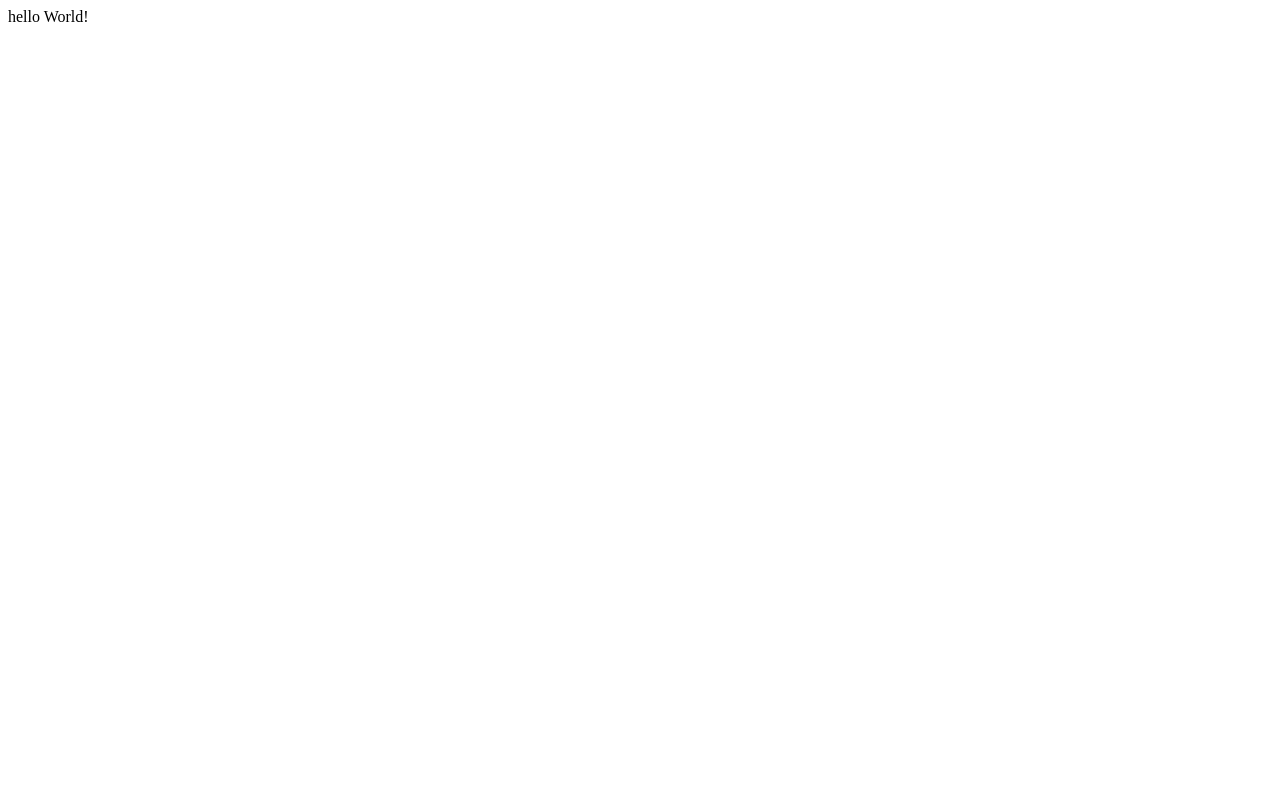
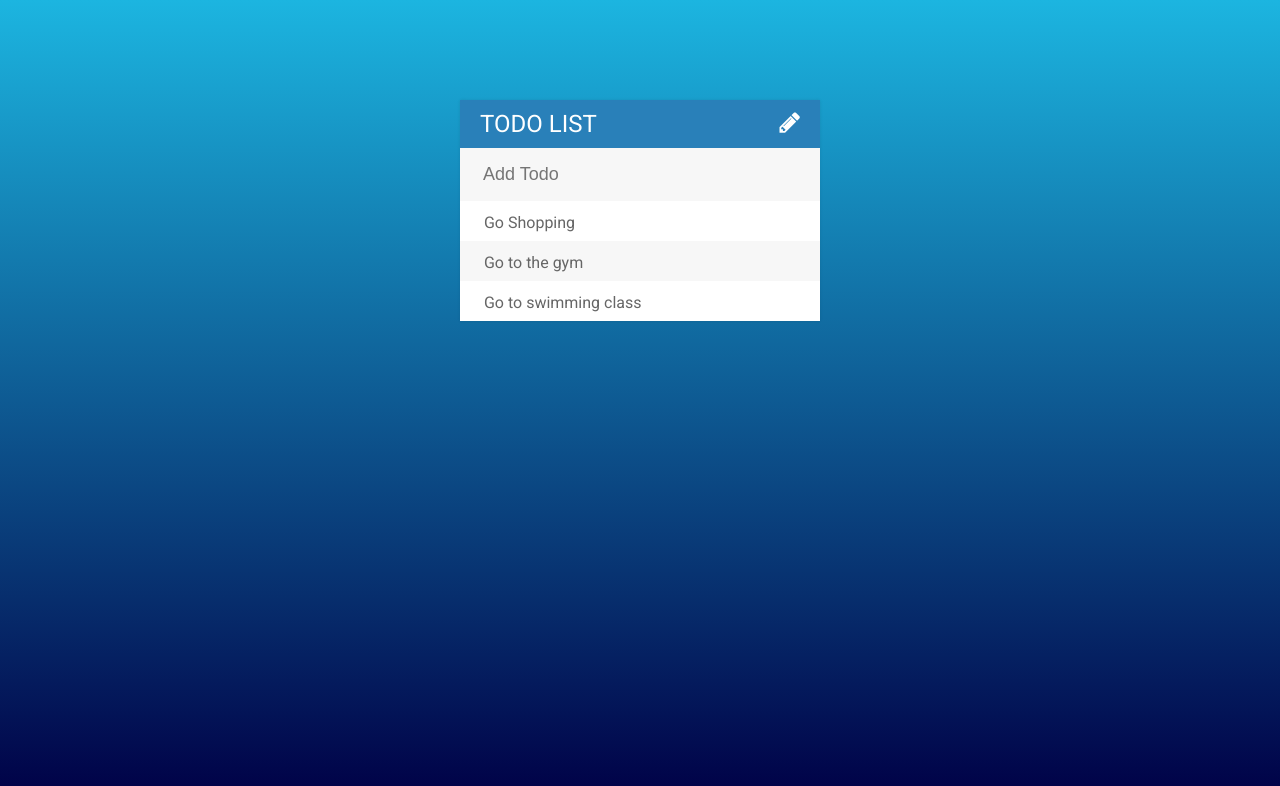
Before and after one commit to pathakdarshana/toDoListApp, a plain HTML site: page index.html in a window 1280 px wide. Drawn offline with Linux system fonts and the light colour scheme.

Commit message:
Index file changed

```diff
--- a/index.html
+++ b/index.html
@@ -1,8 +1,23 @@
 <html>
 <head>
 	<title>Todo List</title>
+	<link rel="stylesheet" type="text/css" href="asset/css/todos.css">
+	<link href="https://fonts.googleapis.com/css?family=Roboto:400,500,700" rel="stylesheet">
+	<link rel="stylesheet" type="text/css" href="asset/css/font-awesome-4.7.0/css/font-awesome.min.css">
+	<script type="text/javascript" src="asset/js/lib/jquery-3.2.1.min.js"></script>
 </head>
 <body>
-	hello World!
+	<div id="container">
+		<h1>Todo List<i class="fa fa-pencil" aria-hidden="true"></i></i></h1>
+		<input type="text" placeholder="Add Todo">
+		<ul>
+			<li><span><i class="fa fa-eraser fa-2x" aria-hidden="true"></i></span> Go Shopping</li>
+			<li><span><i class="fa fa-eraser fa-2x" aria-hidden="true"></i></span> Go to the gym</li>
+			<li><span><i class="fa fa-eraser fa-2x" aria-hidden="true"></i></span> Go to swimming class</li>
+		</ul>
+
+	</div>
+
+<script type="text/javascript" src="asset/js/todos.js"></script>
 </body>
 </html>
```
